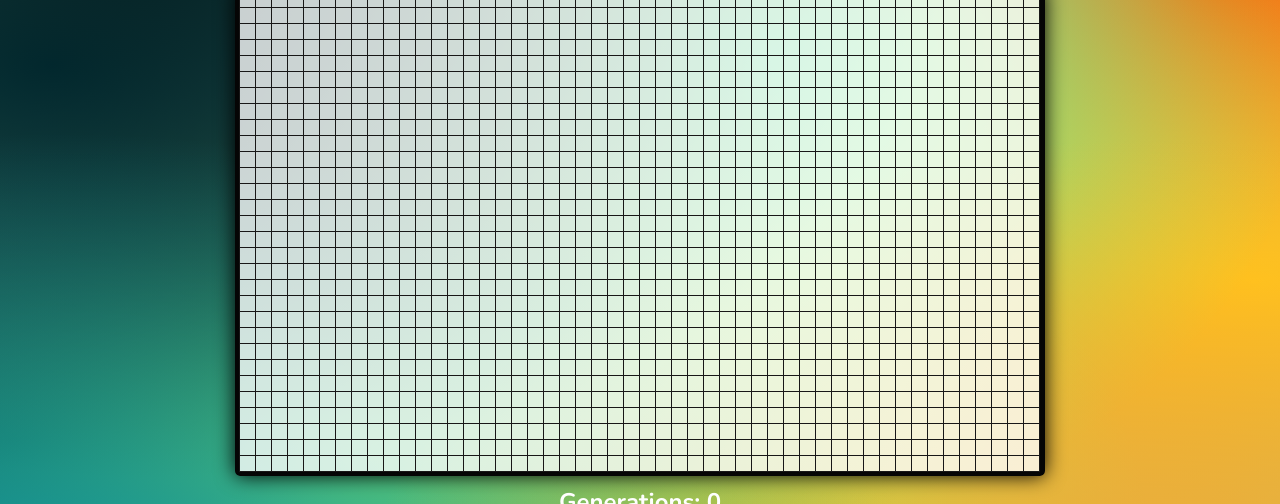
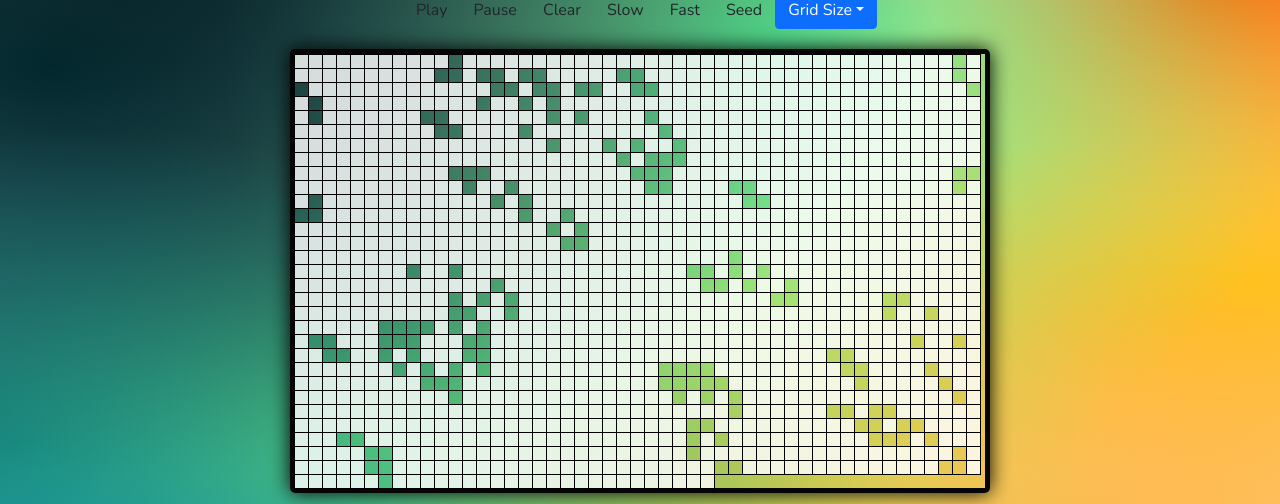
Before and after one commit to GeminiBandit21/GameOfLife-React, a React app: page / in a window 1280 px wide. Shown: the part 87-591 px from the top of the page. Built offline with nearby package versions, Linux system fonts and the light colour scheme.

Commit message:
working Game Logic, Visual Issue w/Grid!

```diff
--- a/public/index.html
+++ b/public/index.html
@@ -8,6 +8,12 @@
     <meta
       name="description"
       content="Web site created using create-react-app"
+      />
+      <link
+      rel="stylesheet"
+      href="https://cdn.jsdelivr.net/npm/bootstrap@5.1.3/dist/css/bootstrap.min.css"
+      integrity="sha384-1BmE4kWBq78iYhFldvKuhfTAU6auU8tT94WrHftjDbrCEXSU1oBoqyl2QvZ6jIW3"
+      crossorigin="anonymous"
     />
     <link rel="manifest" href="%PUBLIC_URL%/manifest.json" />
     <link rel="preconnect" href="https://fonts.googleapis.com">
--- a/src/index.css
+++ b/src/index.css
@@ -4,7 +4,6 @@ html {
 body {
   min-height: 100%;
   background-repeat: no-repeat;
-  background-color:hsla(95,35%,68%,1);
   background-image:
   radial-gradient(at 90% 96%, hsla(35,100%,56%,1) 0px, transparent 50%),
   radial-gradient(at 5% 94%, hsl(188, 100%, 32%) 0px, transparent 50%),
@@ -19,11 +18,9 @@ body {
   /* background: linear-gradient(110deg,#113136 5%, hsl(95, 37%, 68%) 50%, hsl(35, 89%, 57%) 90%) */
 }
 
-
-
 .box {
   display: inline-block;
-  border: 1px solid rgb(24, 23, 23);
+  border: 1px solid black;
   width: 15px;
   height: 15px;
   margin-left: -1px;
@@ -31,11 +28,11 @@ body {
   }
 
 .off {
-  background-color: rgba(255, 255, 255, 0.781);
+  background-color: rgba(255, 255, 255, 0.815);
 }
 
 .on {
-  background-color: rgb(0, 128, 75);
+  background-color: transparent;
 }
 
 .box:hover {
@@ -63,7 +60,7 @@ h1, h2, h3, h4 {
   margin: auto;
   text-align: center;
   width: 50%;
-  margin-top: 10px;
+  margin-top: 20px;
 }
 
 h4 {
--- a/src/index.js
+++ b/src/index.js
@@ -1,6 +1,7 @@
 import React from 'react';
-import ReactDOM from 'react-dom/client';
+import ReactDOM from 'react-dom';
 import './index.css';
+import { ButtonToolbar, Dropdown, DropdownButton } from 'react-bootstrap';
 
 class Box extends React.Component {
 	selectBox = () => {
@@ -8,23 +9,27 @@ class Box extends React.Component {
 	}
 
 	render() {
-    return(
-      <div className={this.props.boxClass}
-      id = {this.props.id}
-      onClick={this.selectBox}/>
+		return (
+			<div
+				className={this.props.boxClass}
+				id={this.props.id}
+				onClick={this.selectBox}
+			/>
 		);
 	}
 }
 
 class Grid extends React.Component {
-  render(){
-    const width = (this.props.cols *16);
-    var rowsArr=[];
-    var boxClass="";
-    for (var i =0; i< this.props.rows; i++){
-      for (var j =0; j< this.props.cols; j++){
-        let boxId = i +"_" + j;
-        boxClass =this.props.gridFull[i][j] ? "box on" : "box off";
+	render() {
+		const width = (this.props.cols * 14);
+		var rowsArr = [];
+
+		var boxClass = "";
+		for (var i = 0; i < this.props.rows; i++) {
+			for (var j = 0; j < this.props.cols; j++) {
+				let boxId = i + "_" + j;
+
+				boxClass = this.props.gridFull[i][j] ? "box on" : "box off";
 				rowsArr.push(
 					<Box
 						boxClass={boxClass}
@@ -38,22 +43,63 @@ class Grid extends React.Component {
 			}
 		}
 
-    return(
-      <div className="grid" style={{width:width}}>
+		return (
+			<div className="grid" style={{width: width}}>
 				{rowsArr}
 			</div>
 		);
 	}
 }
 
+class Buttons extends React.Component {
+
+	handleSelect = (evt) => {
+		this.props.gridSize(evt);
+	}
+
+	render() {
+		return (
+			<div className="center">
+				<ButtonToolbar>
+					<button className="btn btn-default" onClick={this.props.playButton}>
+						Play
+					</button>
+					<button className="btn btn-default" onClick={this.props.pauseButton}>
+					  Pause
+					</button>
+					<button className="btn btn-default" onClick={this.props.clear}>
+					  Clear
+					</button>
+					<button className="btn btn-default" onClick={this.props.slow}>
+					  Slow
+					</button>
+					<button className="btn btn-default" onClick={this.props.fast}>
+					  Fast
+					</button>
+					<button className="btn btn-default" onClick={this.props.seed}>
+					  Seed
+					</button>
+					<DropdownButton
+						title="Grid Size"
+						id="size-menu"
+						onSelect={this.handleSelect}
+					>
+						<Dropdown.Item eventKey="1">20x10</Dropdown.Item>
+						<Dropdown.Item eventKey="2">50x30</Dropdown.Item>
+						<Dropdown.Item eventKey="3">70x50</Dropdown.Item>
+					</DropdownButton>
+				</ButtonToolbar>
+			</div>
+			)
+	}
+}
 
 class Main extends React.Component {
 	constructor() {
 		super();
-    this.speed =100;
-    this.rows =30;
-    this.cols=50;
-
+		this.speed = 100;
+		this.rows = 30;
+		this.cols = 50;
 
 		this.state = {
 			generation: 0,
@@ -61,10 +107,118 @@ class Main extends React.Component {
 		}
 	}
 
-  render(){
-    return(
+	selectBox = (row, col) => {
+		let gridCopy = arrayClone(this.state.gridFull);
+		gridCopy[row][col] = !gridCopy[row][col];
+		this.setState({
+			gridFull: gridCopy
+		});
+	}
+
+	seed = () => {
+		let gridCopy = arrayClone(this.state.gridFull);
+		for (let i = 0; i < this.rows; i++) {
+			for (let j = 0; j < this.cols; j++) {
+				if (Math.floor(Math.random() * 4) === 1) {
+					gridCopy[i][j] = true;
+				}
+			}
+		}
+		this.setState({
+			gridFull: gridCopy
+		});
+	}
+
+	playButton = () => {
+		clearInterval(this.intervalId);
+		this.intervalId = setInterval(this.play, this.speed);
+	}
+
+	pauseButton = () => {
+		clearInterval(this.intervalId);
+	}
+
+	slow = () => {
+		this.speed = 1000;
+		this.playButton();
+	}
+
+	fast = () => {
+		this.speed = 100;
+		this.playButton();
+	}
+
+	clear = () => {
+		var grid = Array(this.rows).fill().map(() => Array(this.cols).fill(false));
+		this.setState({
+			gridFull: grid,
+			generation: 0
+		});
+    this.pauseButton()
+	}
+
+	gridSize = (size) => {
+		switch (size) {
+			case "1":
+				this.cols = 20;
+				this.rows = 10;
+			break;
+			case "2":
+				this.cols = 50;
+				this.rows = 30;
+			break;
+			default:
+				this.cols = 70;
+				this.rows = 50;
+		}
+		this.clear();
+
+	}
+
+	play = () => {
+		let g = this.state.gridFull;
+		let g2 = arrayClone(this.state.gridFull);
+
+		for (let i = 0; i < this.rows; i++) {
+		  for (let j = 0; j < this.cols; j++) {
+		    let count = 0;
+		    if (i > 0) if (g[i - 1][j]) count++;
+		    if (i > 0 && j > 0) if (g[i - 1][j - 1]) count++;
+		    if (i > 0 && j < this.cols - 1) if (g[i - 1][j + 1]) count++;
+		    if (j < this.cols - 1) if (g[i][j + 1]) count++;
+		    if (j > 0) if (g[i][j - 1]) count++;
+		    if (i < this.rows - 1) if (g[i + 1][j]) count++;
+		    if (i < this.rows - 1 && j > 0) if (g[i + 1][j - 1]) count++;
+		    if (i < this.rows - 1 && j < this.cols - 1) if (g[i + 1][j + 1]) count++;
+		    if (g[i][j] && (count < 2 || count > 3)) g2[i][j] = false;
+		    if (!g[i][j] && count === 3) g2[i][j] = true;
+		  }
+		}
+		this.setState({
+		  gridFull: g2,
+		  generation: this.state.generation + 1
+		});
+
+	}
+
+	componentDidMount() {
+		this.seed();
+		this.playButton();
+	}
+
+	render() {
+		return (
 			<div>
-        <h1 className="title">The Game of Life</h1>
+				<h1>The Game of Life</h1>
+				<Buttons
+					playButton={this.playButton}
+					pauseButton={this.pauseButton}
+					slow={this.slow}
+					fast={this.fast}
+					clear={this.clear}
+					seed={this.seed}
+					gridSize={this.gridSize}
+				/>
 				<Grid
 					gridFull={this.state.gridFull}
 					rows={this.rows}
@@ -73,11 +227,12 @@ class Main extends React.Component {
 				/>
 				<h2>Generations: {this.state.generation}</h2>
 			</div>
-    )
+		);
 	}
 }
 
-const root = ReactDOM.createRoot(document.getElementById('root'));
-root.render(
-  <Main/>
-);
+function arrayClone(arr) {
+	return JSON.parse(JSON.stringify(arr));
+}
+
+ReactDOM.render(<Main />, document.getElementById('root'));
```
Lines whose indentation alone changed are shown as unchanged.
